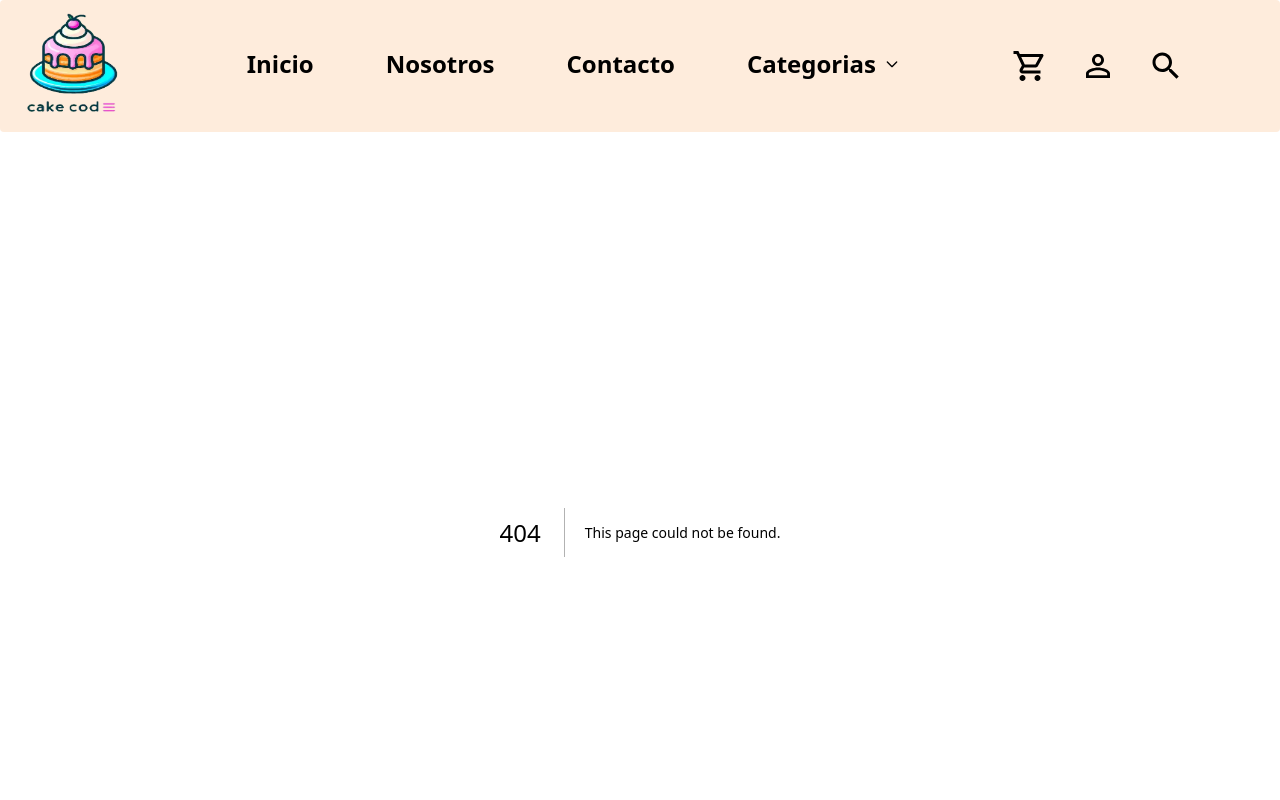
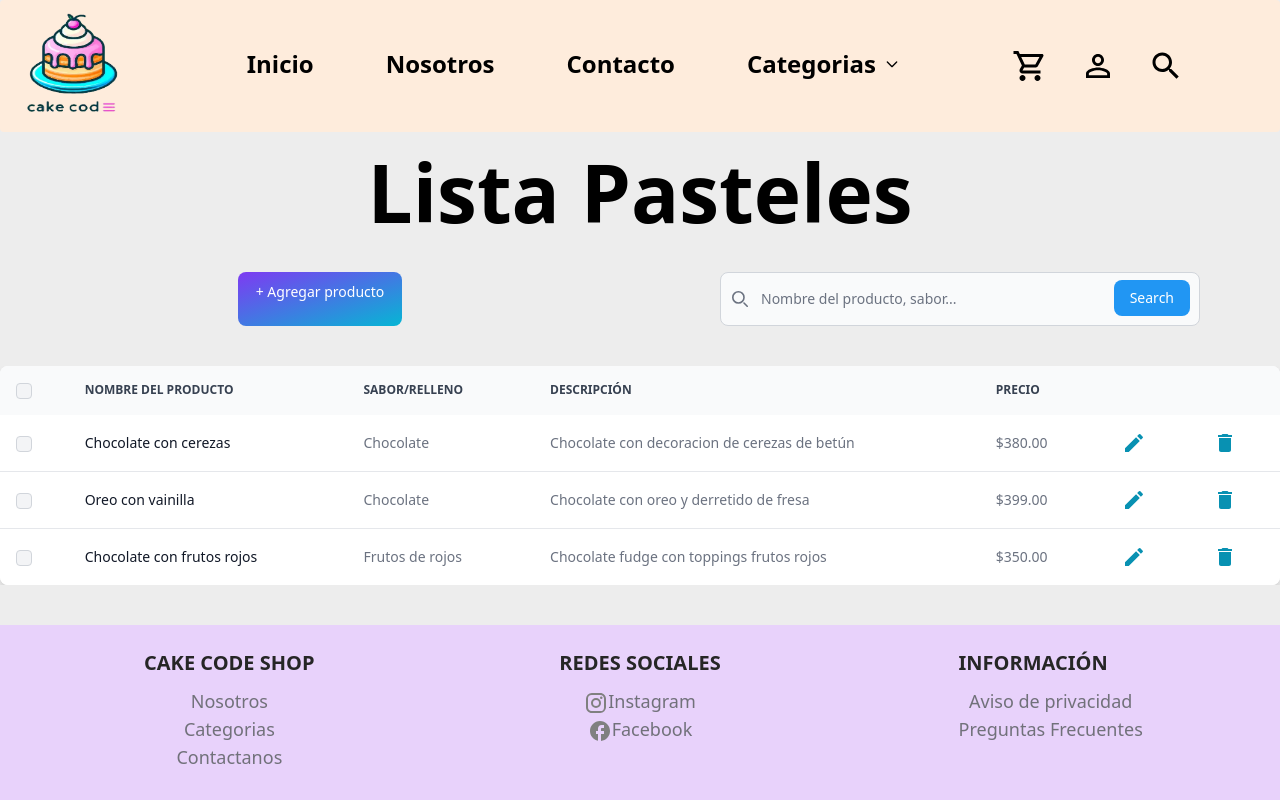
Before and after one commit to BryanTevillo/cake-code, a Next.js app: page /Dashboard/pasteles in a window 1280 px wide. Before the commit this address had no page. Shown: the top 800 px of the page. Built offline with nearby package versions, Linux system fonts and the light colour scheme.

Commit message:
Se agrega Dashboard pasteles

```diff
--- /dev/null
+++ b/src/app/Dashboard/pasteles/page.jsx
@@ -0,0 +1,171 @@
+"use client";
+
+import { Checkbox, Table, Button } from "flowbite-react";
+import EditIcon from "@mui/icons-material/Edit";
+import DeleteIcon from "@mui/icons-material/Delete";
+import "./style.css";
+function Pasteles() {
+  return (
+    <>
+      <h1 className="text-center font-bold text-[5rem]  mb-5">
+        Lista Pasteles
+      </h1>
+
+      <div>
+        <div className="grid grid-cols-1 md:grid-cols-2   justify-items-center mb-10">
+          <form className="w-[20rem]    md:w-[30rem]  order-2 ">
+            <label className="mb-2 text-sm font-medium text-gray-900 sr-only dark:text-white">
+              Search
+            </label>
+
+            <div className="relative">
+              <div className="absolute inset-y-0 start-0 flex items-center ps-3 pointer-events-none">
+                <svg
+                  className="w-4 h-4 text-gray-500 dark:text-gray-400"
+                  aria-hidden="true"
+                  xmlns="http://www.w3.org/2000/svg"
+                  fill="none"
+                  viewBox="0 0 20 20"
+                >
+                  <path
+                    stroke="currentColor"
+                    strokeLinecap="round"
+                    strokeLinejoin="round"
+                    strokeWidth="2"
+                    d="m19 19-4-4m0-7A7 7 0 1 1 1 8a7 7 0 0 1 14 0Z"
+                  />
+                </svg>
+              </div>
+              <input
+                type="search"
+                id="default-search"
+                className="block w-full p-4 ps-10 text-sm text-gray-900 border border-gray-300 rounded-lg bg-gray-50 focus:ring-blue-500 focus:border-blue-500 dark:bg-gray-700 dark:border-gray-600 dark:placeholder-gray-400 dark:text-white dark:focus:ring-blue-500 dark:focus:border-blue-500"
+                placeholder="Nombre del producto, sabor..."
+                required
+              />
+              <button
+                type="submit"
+                className="text-white absolute end-2.5 bottom-2.5 bg-button_primary hover:bg-blue-800 focus:ring-4 focus:outline-none focus:ring-blue-300 font-medium rounded-lg text-sm px-4 py-2 dark:bg-blue-600 dark:hover:bg-blue-700 dark:focus:ring-blue-800"
+              >
+                Search
+              </button>
+            </div>
+          </form>
+
+          <Button gradientDuoTone="purpleToBlue" className="mb-5 md:mb-0">
+            + Agregar producto
+          </Button>
+        </div>
+
+        <div className="overflow-x-auto mb-10">
+          <Table hoverable>
+            <Table.Head>
+              <Table.HeadCell className="p-4">
+                <Checkbox />
+              </Table.HeadCell>
+              <Table.HeadCell>Nombre del producto</Table.HeadCell>
+              <Table.HeadCell>Sabor/Relleno</Table.HeadCell>
+              <Table.HeadCell>Descripción</Table.HeadCell>
+              <Table.HeadCell>Precio</Table.HeadCell>
+              <Table.HeadCell>
+                <span className="sr-only">Edit</span>
+              </Table.HeadCell>
+              <Table.HeadCell>
+                <span className="sr-only">Delete</span>
+              </Table.HeadCell>
+            </Table.Head>
+            <Table.Body className="divide-y">
+              <Table.Row className="bg-white dark:border-gray-700 dark:bg-gray-800">
+                <Table.Cell className="p-4">
+                  <Checkbox />
+                </Table.Cell>
+                <Table.Cell className="whitespace-nowrap font-medium text-gray-900 dark:text-white">
+                  {"Chocolate con cerezas"}
+                </Table.Cell>
+                <Table.Cell>Chocolate</Table.Cell>
+                <Table.Cell>
+                  Chocolate con decoracion de cerezas de betún
+                </Table.Cell>
+                <Table.Cell>$380.00</Table.Cell>
+                <Table.Cell>
+                  <a
+                    href="#"
+                    className="font-medium text-cyan-600 hover:underline dark:text-cyan-500"
+                  >
+                    <EditIcon></EditIcon>
+                  </a>
+                </Table.Cell>
+                <Table.Cell>
+                  <a
+                    href="#"
+                    className="font-medium text-cyan-600 hover:underline dark:text-cyan-500"
+                  >
+                    <DeleteIcon></DeleteIcon>
+                  </a>
+                </Table.Cell>
+              </Table.Row>
+              <Table.Row className="bg-white dark:border-gray-700 dark:bg-gray-800">
+                <Table.Cell className="p-4">
+                  <Checkbox />
+                </Table.Cell>
+                <Table.Cell className="whitespace-nowrap font-medium text-gray-900 dark:text-white">
+                  Oreo con vainilla
+                </Table.Cell>
+                <Table.Cell>Chocolate</Table.Cell>
+                <Table.Cell>Chocolate con oreo y derretido de fresa</Table.Cell>
+                <Table.Cell>$399.00</Table.Cell>
+                <Table.Cell>
+                  <a
+                    href="#"
+                    className="font-medium text-cyan-600 hover:underline dark:text-cyan-500"
+                  >
+                    <EditIcon></EditIcon>
+                  </a>
+                </Table.Cell>
+                <Table.Cell>
+                  <a
+                    href="#"
+                    className="font-medium text-cyan-600 hover:underline dark:text-cyan-500"
+                  >
+                    <DeleteIcon></DeleteIcon>
+                  </a>
+                </Table.Cell>
+              </Table.Row>
+              <Table.Row className="bg-white dark:border-gray-700 dark:bg-gray-800">
+                <Table.Cell className="p-4">
+                  <Checkbox />
+                </Table.Cell>
+                <Table.Cell className="whitespace-nowrap font-medium text-gray-900 dark:text-white">
+                  Chocolate con frutos rojos
+                </Table.Cell>
+                <Table.Cell>Frutos de rojos</Table.Cell>
+                <Table.Cell>
+                  Chocolate fudge con toppings frutos rojos
+                </Table.Cell>
+                <Table.Cell>$350.00</Table.Cell>
+                <Table.Cell>
+                  <a
+                    href="#"
+                    className="font-medium text-cyan-600 hover:underline dark:text-cyan-500"
+                  >
+                    <EditIcon></EditIcon>
+                  </a>
+                </Table.Cell>
+                <Table.Cell>
+                  <a
+                    href="#"
+                    className="font-medium text-cyan-600 hover:underline dark:text-cyan-500"
+                  >
+                    <DeleteIcon></DeleteIcon>
+                  </a>
+                </Table.Cell>
+              </Table.Row>
+            </Table.Body>
+          </Table>
+        </div>
+      </div>
+    </>
+  );
+}
+
+export default Pasteles;
--- /dev/null
+++ b/src/app/Dashboard/pasteles/style.css
@@ -0,0 +1,3 @@
+body {
+  background-color: #ededed;
+}
```
